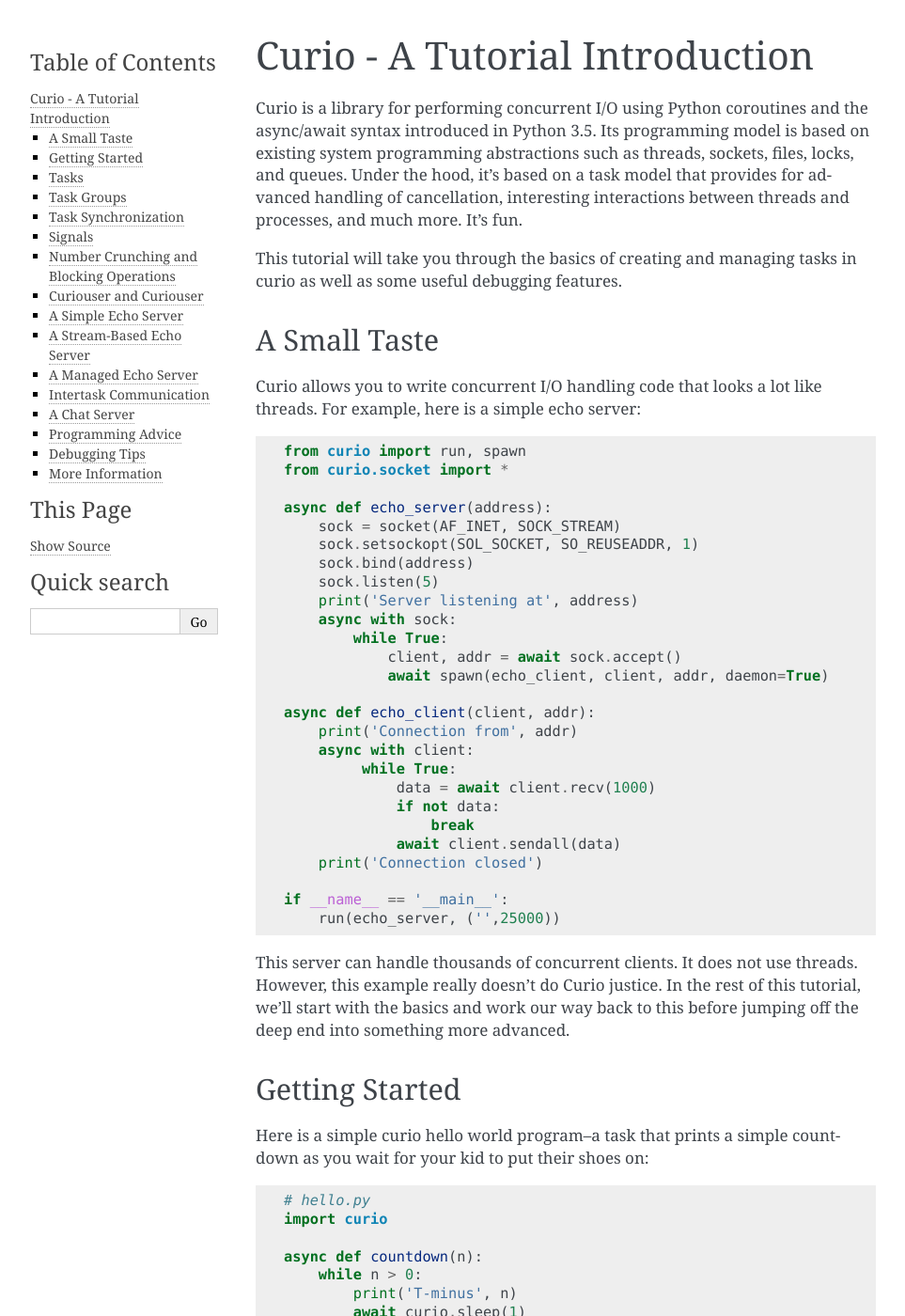
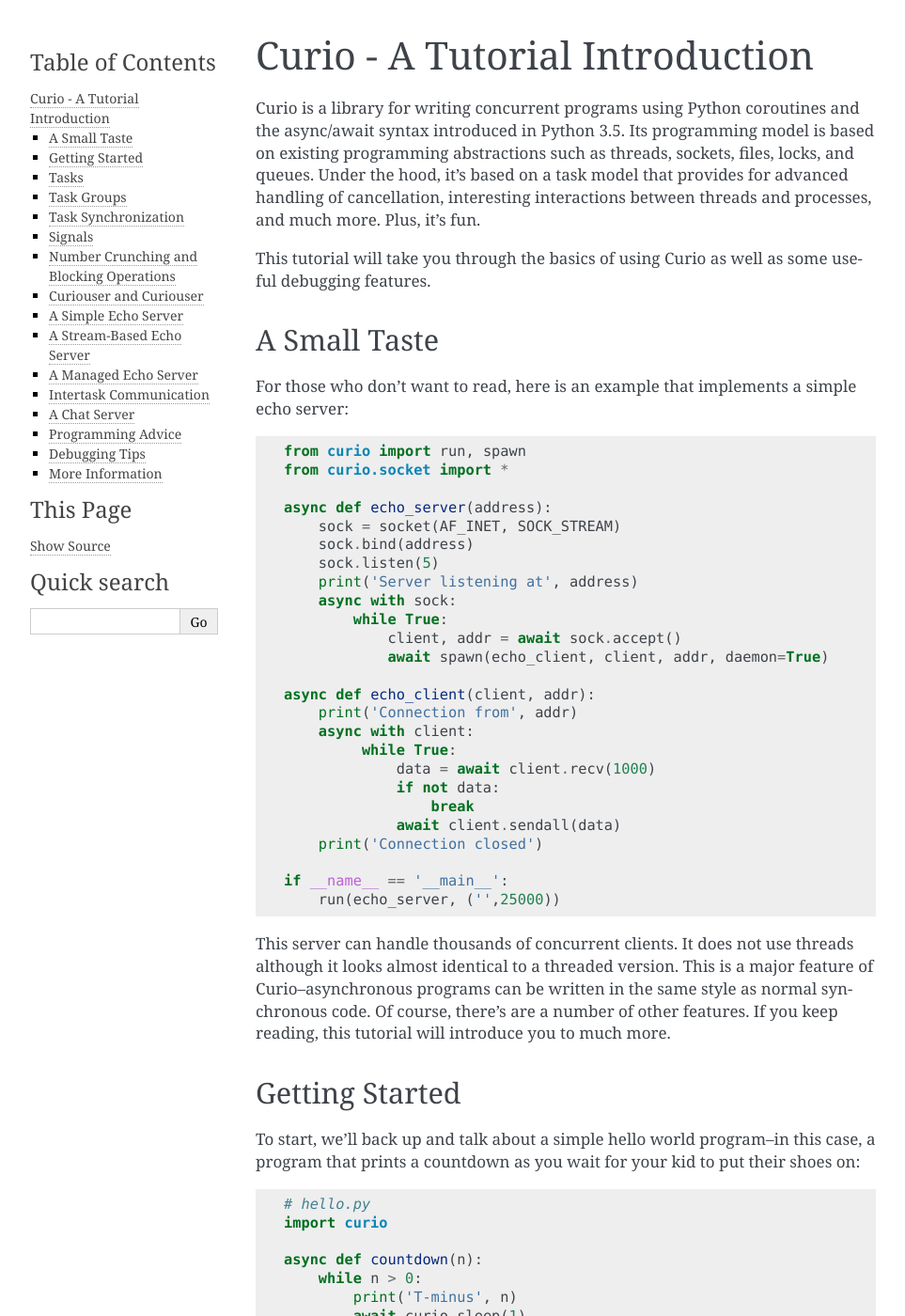
Before and after one commit to dabeaz/curio, a Sphinx documentation site: the page built from docs/tutorial.rst, in a window 1280 px wide and 1400 px high. Shown: the whole window at 94% size, without its empty margins (148-1111 px from the left). Built offline with Sphinx 7.4.7, drawn with Linux system fonts in a browser that asks for light colours; pages that are not in the unit, such as notebooks, are missing from menus; some of the changed text lies outside the part shown.

Commit message:
Tutorial edits

```diff
--- a/docs/tutorial.rst
+++ b/docs/tutorial.rst
@@ -1,29 +1,28 @@
 Curio - A Tutorial Introduction
 ===============================
 
-Curio is a library for performing concurrent I/O using Python
+Curio is a library for writing concurrent programs using Python
 coroutines and the async/await syntax introduced in Python 3.5.  Its
-programming model is based on existing system programming abstractions
+programming model is based on existing programming abstractions
 such as threads, sockets, files, locks, and queues.  Under the hood,
 it's based on a task model that provides for advanced handling of
 cancellation, interesting interactions between threads and processes,
-and much more.  It's fun.
+and much more.  Plus, it's fun.
 
-This tutorial will take you through the basics of creating and
-managing tasks in curio as well as some useful debugging features.
+This tutorial will take you through the basics of using Curio
+as well as some useful debugging features.
 
 A Small Taste
 -------------
 
-Curio allows you to write concurrent I/O handling code that looks a
-lot like threads.  For example, here is a simple echo server::
+For those who don't want to read, here is an example that implements a
+simple echo server::
 
     from curio import run, spawn
     from curio.socket import *
 
     async def echo_server(address):
         sock = socket(AF_INET, SOCK_STREAM)
-        sock.setsockopt(SOL_SOCKET, SO_REUSEADDR, 1)
         sock.bind(address)
         sock.listen(5)
         print('Server listening at', address)
@@ -46,16 +45,18 @@
         run(echo_server, ('',25000))
 
 This server can handle thousands of concurrent clients.   It does
-not use threads.   However, this example really doesn't do Curio
-justice.  In the rest of this tutorial, we'll start with the
-basics and work our way back to this before jumping off the deep end into
-something more advanced.
+not use threads although it looks almost identical to a threaded
+version.  This is a major feature of Curio--asynchronous
+programs can be written in the same style as normal synchronous code.
+Of course, there's are a number of other features.   If you keep
+reading, this tutorial will introduce you to much more.
 
 Getting Started
 ---------------
 
-Here is a simple curio hello world program--a task that prints a simple
-countdown as you wait for your kid to put their shoes on::
+To start, we'll back up and talk about a simple hello world
+program--in this case, a program that prints a countdown as you
+wait for your kid to put their shoes on::
 
     # hello.py
     import curio
@@ -73,8 +74,8 @@
 sure. Curio is based around the idea of tasks.  Tasks are
 defined as coroutines using ``async`` functions.  To make a task
 execute, it must run inside the curio kernel.  The ``run()`` function
-starts the kernel with an initial task.  The kernel runs until there
-are no more tasks to complete.
+starts the kernel with an initial task.  The kernel runs until the
+supplied task returns.
 
 Tasks
 -----
@@ -145,8 +146,8 @@
         curio.run(parent, with_monitor=True)
 
 Run the program again. You'd really like to know what's happening?
-Yes?  Open up another terminal window and connect to the monitor as
-follows::
+Yes?  Open up another terminal window on the same machine and connect
+to the monitor as follows::
 
     bash % python3 -m curio.monitor
     Curio Monitor: 4 tasks running
@@ -182,11 +183,11 @@
 Actually, that kid is just being super annoying.  Let's cancel their
 world::
 
-    curio > cancel 4
-    Cancelling task 4
+    curio > cancel 5
+    Cancelling task 5
     *** Connection closed by remote host ***
 
-This causes the whole program to die with a rather nasty traceback message like this::
+This causes the whole program to die with a rather nasty traceback message similar to this::
 
     Traceback (most recent call last):
       File "/Users/beazley/Desktop/Projects/curio/curio/kernel.py", line 828, in _run_coro
@@ -250,8 +251,8 @@
 
 If you run this version, the parent will wait 10 seconds for the child
 to join.  If not, a debugging traceback for the child task is printed
-and the program quits.  Use the ``traceback()`` method to see a
-traceback.  Raising ``SystemExit()`` causes Curio to quit in the same
+and the program quits.  Use the ``traceback()`` method of a task to create a
+traceback string.  Raising ``SystemExit()`` causes Curio to quit in the same
 manner as normal Python programs.
 
 The parent could also elect to forcefully cancel the child.  Change
@@ -369,12 +370,18 @@
     Thomas going home
     Leaving!
 
-Carefully observe how all of those friends just magically went away. That's
-the defining feature of a ``TaskGroup``. You can spawn tasks into a group and
-they will either all complete or they'll all get cancelled if any kind of error
-occurs. Either way, none of those tasks are executing when control-flow leaves the
-with-block.  In this case, the cancellation of ``child()`` causes a cancellation
-to propagate to all of those friend tasks who promptly leave.  Again, problem solved.
+Carefully observe how all of those friends just magically went
+away. That's the defining feature of a ``TaskGroup``. You can spawn
+tasks into a group and they will either all complete or they'll all
+get cancelled if any kind of error occurs. Either way, none of those
+tasks are executing when control-flow leaves the with-block.  In this
+case, the cancellation of ``child()`` causes a cancellation to
+propagate to all of those friend tasks who promptly leave.  Again,
+problem solved.
+
+This kind of task control is an example of a programming style known
+as "structured concurrency."  It's supported by Curio, but it's not
+required if it doesn't apply to the problem being solved.
 
 Task Synchronization
 --------------------
@@ -566,6 +573,7 @@
 of there.  You'll see the friends, the child, and the parent all
 making a hasty exit.
 
+
 Number Crunching and Blocking Operations
 ----------------------------------------
 
@@ -605,14 +613,16 @@
 If you run this version, you'll find that the entire kernel becomes
 unresponsive.  For example, signals aren't caught and there appears to
 be no way to get control back.  The problem here is that the kid is
-hogging the CPU and never yields.  Important lesson: curio DOES NOT
+hogging the CPU and never yields.  Important lesson: async DOES NOT
 provide preemptive scheduling. If a task decides to compute large
 Fibonacci numbers or mine bitcoins, everything will block until it's
 done. Don't do that.
 
 If you're trying to debug a situation like this, the good news is that
-you can still use the Curio monitor to find out what's happening.  For
-example, you could start a separate terminal window and type this::
+you can still use the Curio monitor to find out what's happening.  The
+monitor is written to operate concurrently with Curio and can still
+tell you useful things even if everything else appears to be deadlocked.
+For example, you could start a separate terminal window and type this::
 
     bash % python3 -m curio.monitor
 
@@ -800,7 +808,8 @@
     >>>
 
 In this case, there is no need to launch a background thread--the function
-simply runs as it normally would.
+simply runs as it normally would.    Yes, you just used the same function
+from async (with ``await``) and from normal synchronous code at the REPL.
 
 There's more than meets the eye when it comes to Curio and threads. However,
 Curio provides a number of features for making coroutines and threads
@@ -979,7 +988,9 @@
         run(main('', 25000))
 
 In this code, the ``main()`` coroutine launches the server, but then
-waits for the arrival of a ``SIGHUP`` signal.  When received, it
+waits for the arrival of a ``SIGINT`` (Control-C) signal (note: on Unix it would be
+more common to use ``SIGHUP`` for this, but ``SIGINT`` works on all platforms so
+it's being used here to illustrate).  When received, it
 cancels the server.  Behinds the scenes, the server has spawned all children into
 a task group, all active children also get cancelled and print a
 "server is going away" message back to their clients. Just to be clear,
@@ -1046,7 +1057,7 @@
 
 Curio provides the same synchronization primitives as found in the built-in
 ``threading`` module.  The same techniques used by threads can be used with
-curio.  All things equal though, prefer to use queues if you can.
+Curio.  All things equal though, prefer to use queues if you can.
 
 A Chat Server
 -------------
```
Also changed, not shown: other parts of docs/tutorial.rst (+14 -16 lines), README.rst (+13 -16 lines), docs/index.rst (+6 -7 lines).
